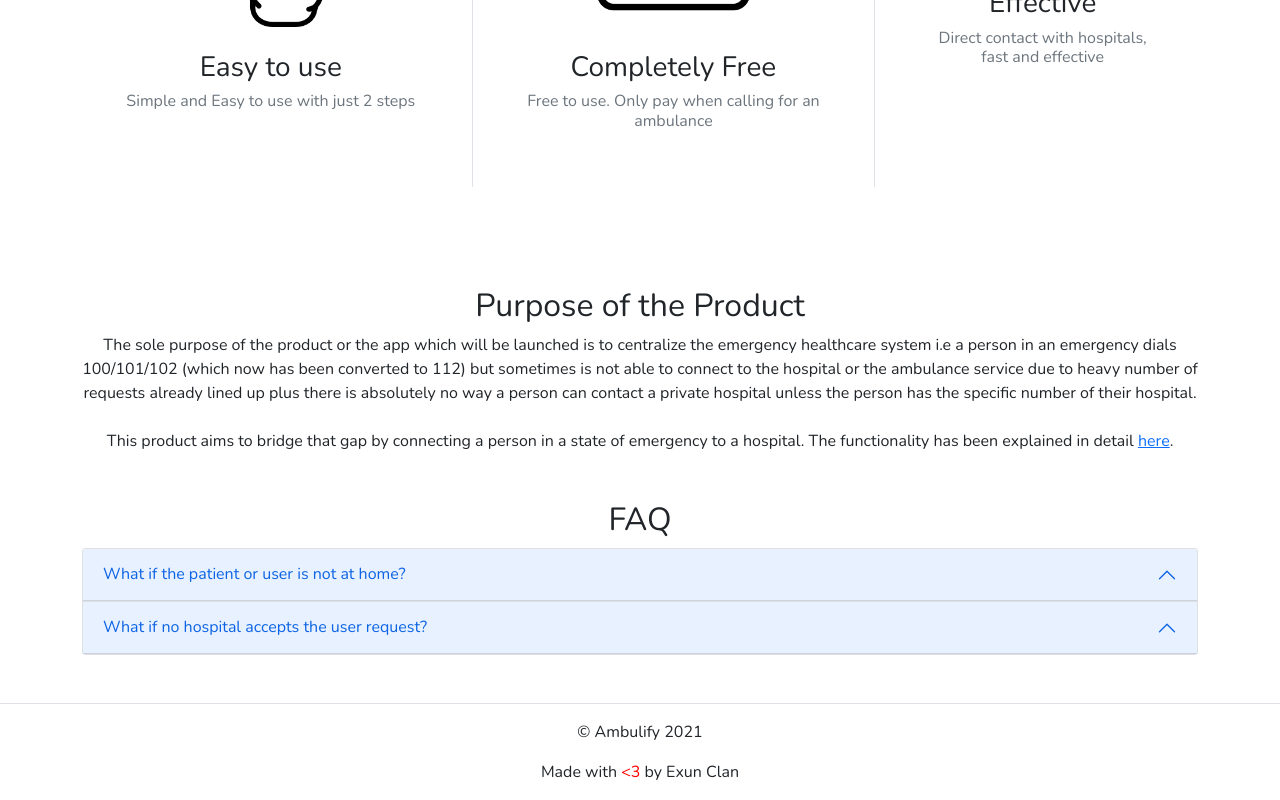
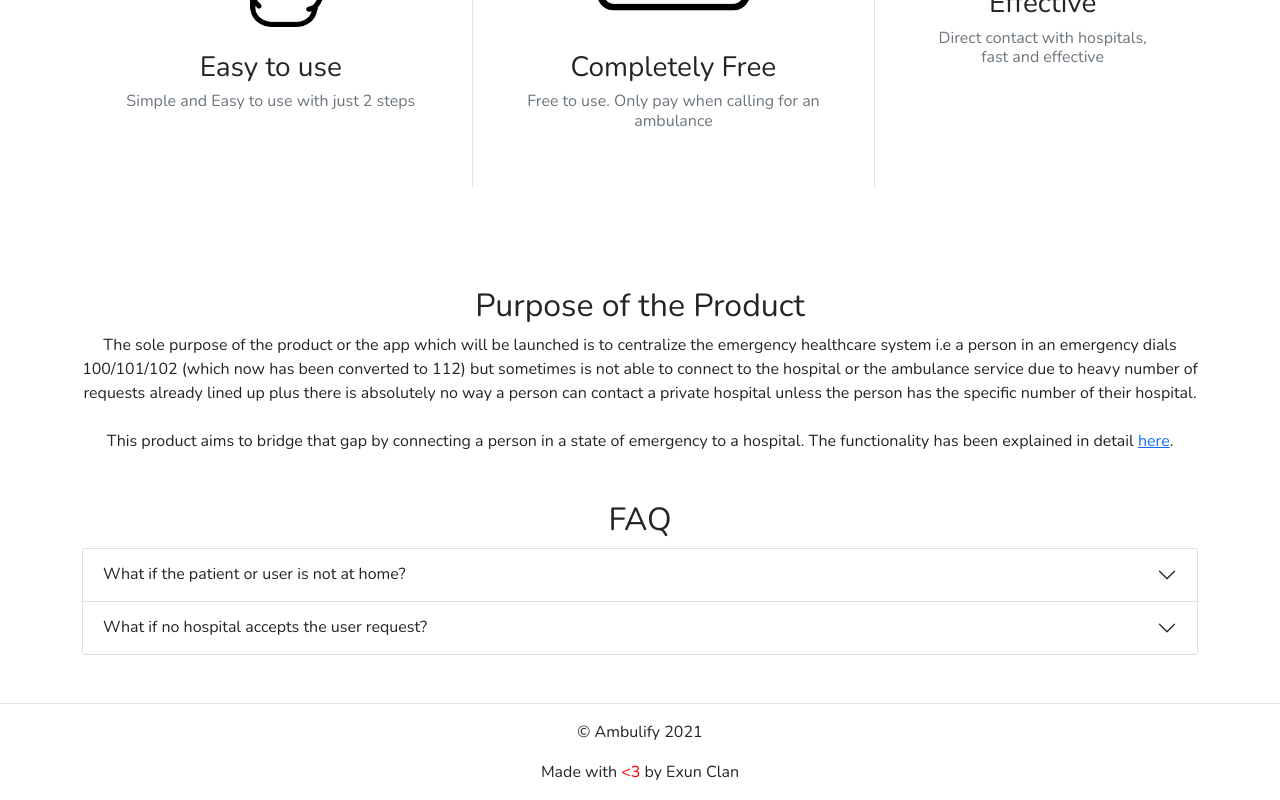
Before and after one commit to kavin25/innovate-trix-2021-static, a Next.js app: page / in a window 1280 px wide. Shown: the part 1692-2492 px from the top of the page. Built offline with nearby package versions, Linux system fonts and the light colour scheme.

Commit message:
feat(design): Remove default blue on bootstrap accordian

```diff
--- a/components/home/FAQ.js
+++ b/components/home/FAQ.js
@@ -20,7 +20,7 @@ function FAQ() {
           <div key={index} className="accordion-item">
             <h2 className="accordion-header" id={`heading${index.toString()}`}>
               <button
-                className="accordion-button"
+                className="accordion-button collapsed"
                 type="button"
                 data-bs-toggle="collapse"
                 data-bs-target={`#collapse${index.toString()}`}
```
Also changed, not shown: 1 other file (tests, documents, lock files or other folders).
